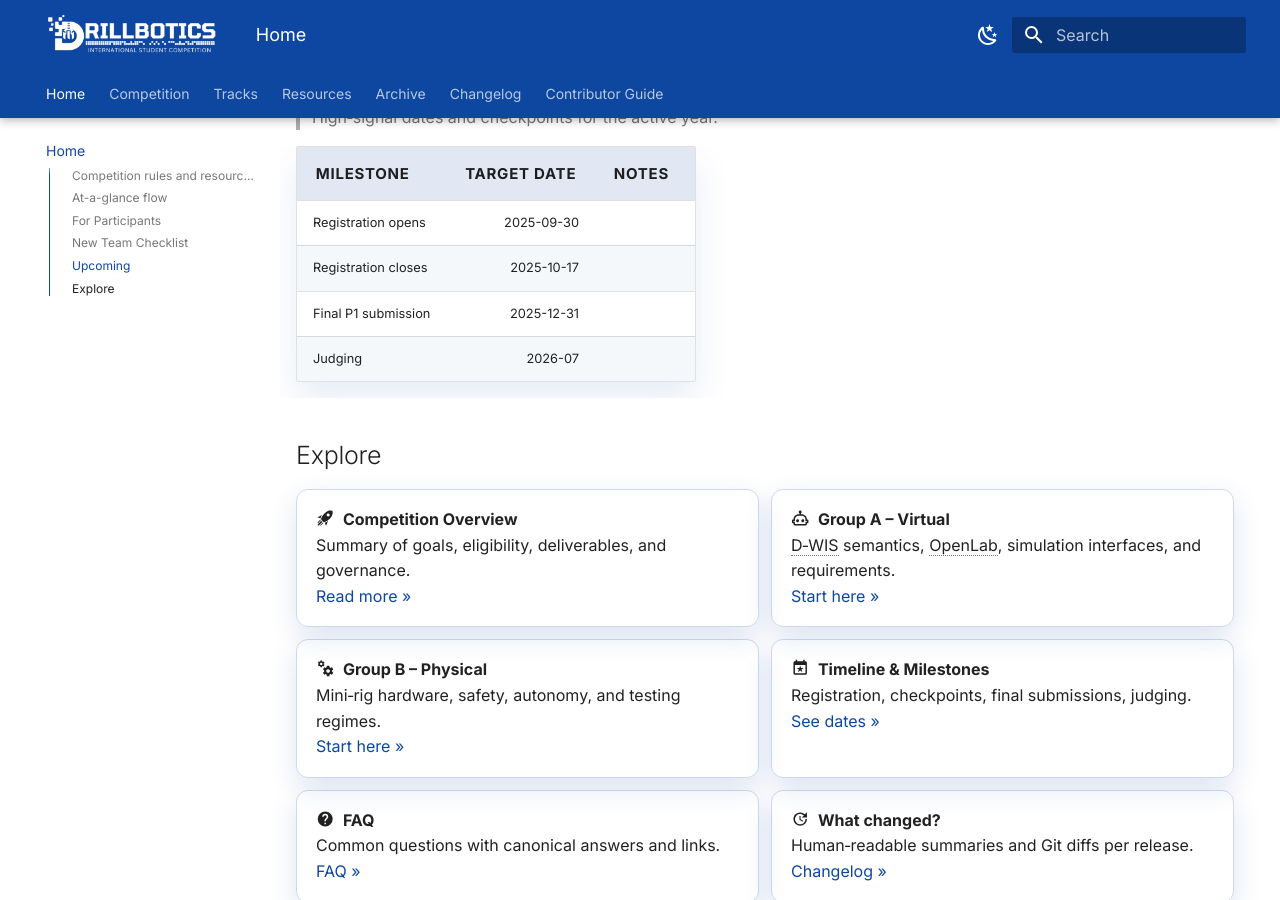
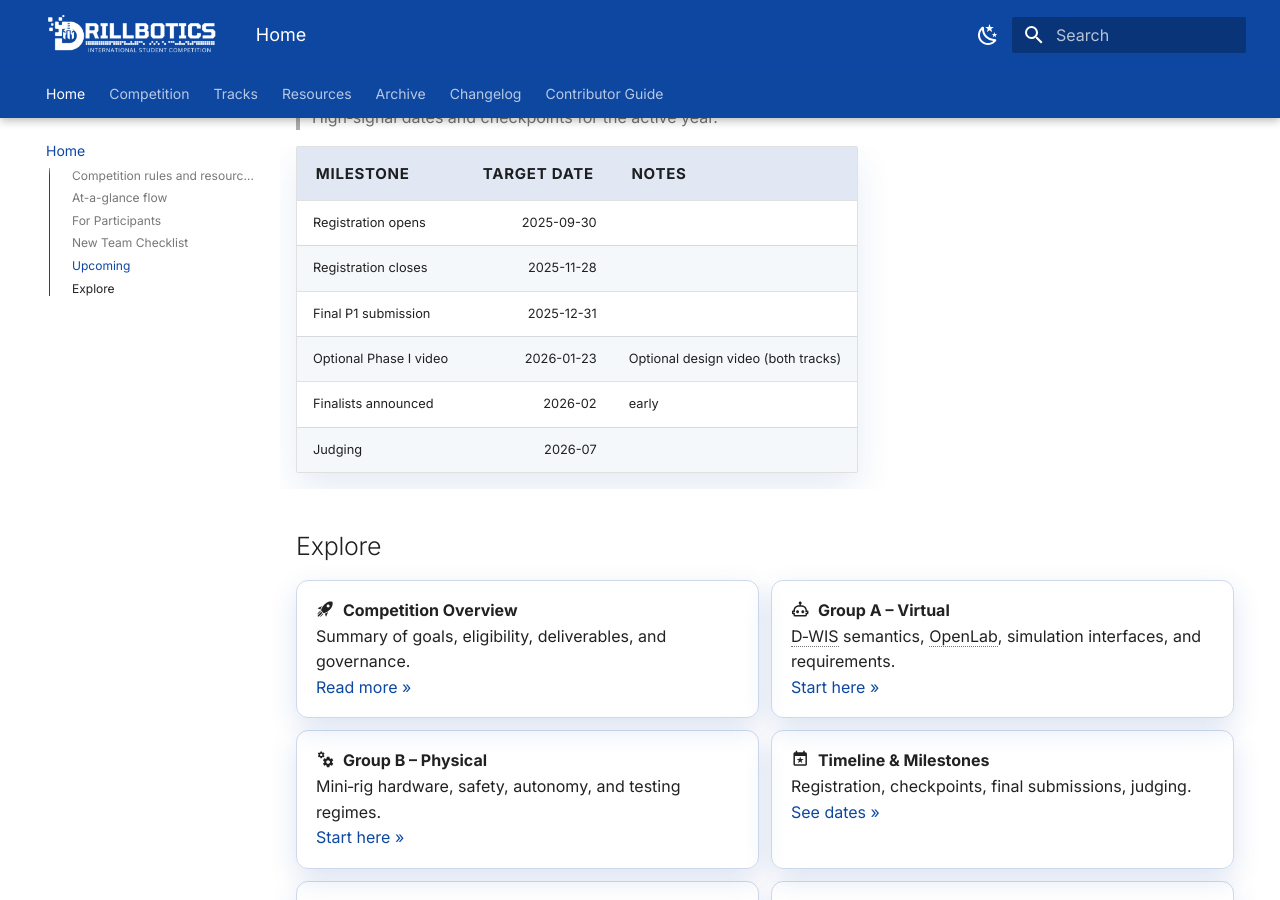
Before and after one commit to Open-Source-Drilling-Community/drillbotics-guidelines, an MkDocs documentation site: the page built from docs/index.md, in a window 1280 px wide and 900 px high, scrolled down 2002 px. Built offline with MkDocs 1.6.1 and Material for MkDocs 9.7.7, drawn with Linux system fonts in a browser that asks for light colours; comment, search, counter and statistics services are not loaded; the version menu is left out.

Commit message:
📝 docs(upcoming): update registration and milestone dates
- extend registration close date to 2025-11-28 in timeline and announcement
- add optional Phase I video due 2026-01-23 and finalists announcement in Feb 2026
- synchronize deliverables dates in group A and B to new timeline

```diff
--- a/docs/_assets/scripts/announcement.js
+++ b/docs/_assets/scripts/announcement.js
@@ -3,7 +3,7 @@
 (function () {
   const CONFIG = {
     key: 'db_announcement_v1',
-    message: 'Registration closes on 2025-10-17 see Timeline »',
+    message: 'Registration closes on 2025-11-28 — see Timeline »',
     url: 'competition/timeline/',
     theme: 'info' // info | warning | success (visual only)
   };
--- a/docs/_includes/upcoming.md
+++ b/docs/_includes/upcoming.md
@@ -5,8 +5,10 @@
 | Milestone | Target date | Notes |
 |---|---:|---|
 | Registration opens | 2025-09-30 | |
-| Registration closes | 2025-10-17 | |
+| Registration closes | 2025-11-28 | |
 | Final P1 submission | 2025-12-31 | |
+| Optional Phase I video | 2026-01-23 | Optional design video (both tracks) |
+| Finalists announced | 2026-02 | early |
 | Judging | 2026-07 | |
 
 </div>
--- a/docs/tracks/group-a/deliverables.md
+++ b/docs/tracks/group-a/deliverables.md
@@ -9,8 +9,8 @@ Phase I — Design (2023–2024):
 
 - Monthly reports: due on or before the final day of each month starting in October (short progress update, issues/risks, next steps).
 - Phase I Design Report: due 31 Dec 2023, midnight UTC. Use “2024 <School Abbrev> Phase I Design Report” as the filename prefix.
-- Optional Design Video: ≤ 5 minutes, due by 15 Jan (property of the university; DSATS may use in sites/events).
-- Finalists announced: early/mid‑February 2024.
+- Optional Design Video: ≤ 5 minutes, due by 23 Jan 2026 (property of the university; DSATS may use in sites/events).
+- Finalists announced: early February 2026.
 
 Phase II — Implementation and testing:
 
--- a/docs/tracks/group-b/deliverables.md
+++ b/docs/tracks/group-b/deliverables.md
@@ -9,8 +9,8 @@ Phase I — Design (2023–2024):
 
 - Monthly reports: due on or before the final day of each month starting in October.
 - Phase I Design Report: due 31 Dec 2023, midnight UTC; use the naming convention “2024 <School Abbrev> Phase I Design Report”.
-- Optional Design Video: ≤ 5 minutes, due by 15 Jan.
-- Finalists announced: early/mid‑February 2024.
+- Optional Design Video: ≤ 5 minutes, due by 23 Jan 2026.
+- Finalists announced: early February 2026.
 
 Phase II — Implementation and testing:
 
```
